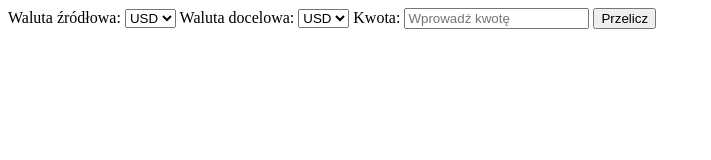
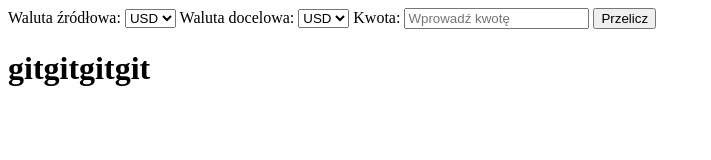
Before and after one commit to cyp4ik/moje-perwsze-repozytorium, a plain HTML site: page Desktop/lab23/index.html in a window 1280 px wide. Shown: the whole page, without its empty margins (0-711 px from the left). Drawn offline with Linux system fonts and the light colour scheme.

Commit message:
Zmiany na branchu-A

```diff
--- a/Desktop/lab23/index.html
+++ b/Desktop/lab23/index.html
@@ -29,5 +29,6 @@
         <button id="calculateBtn">Przelicz</button>
         <div id="result"></div>
     </div>
+    <h1>gitgitgitgit</h1>
 </body>
 </html>
```
